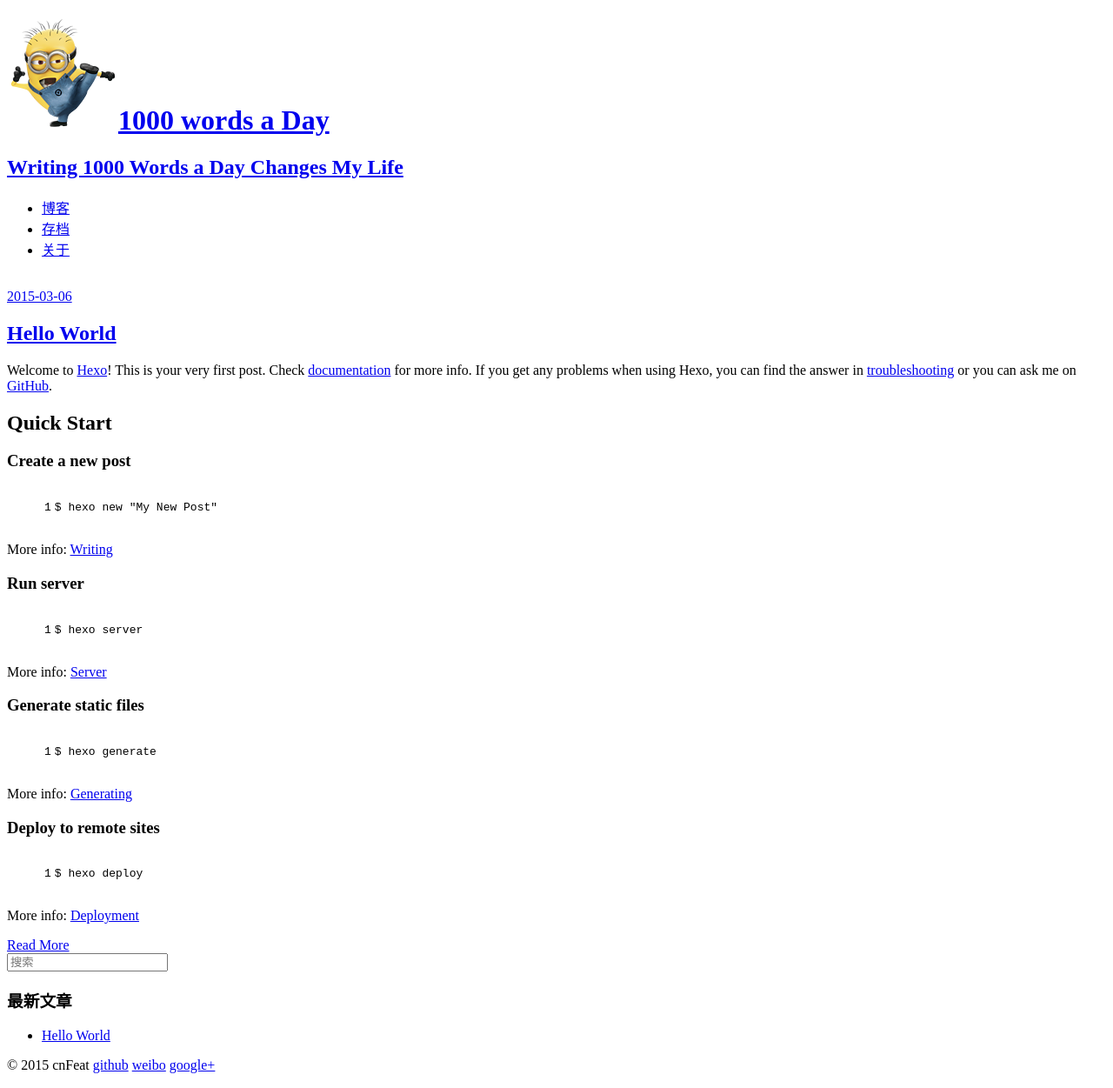
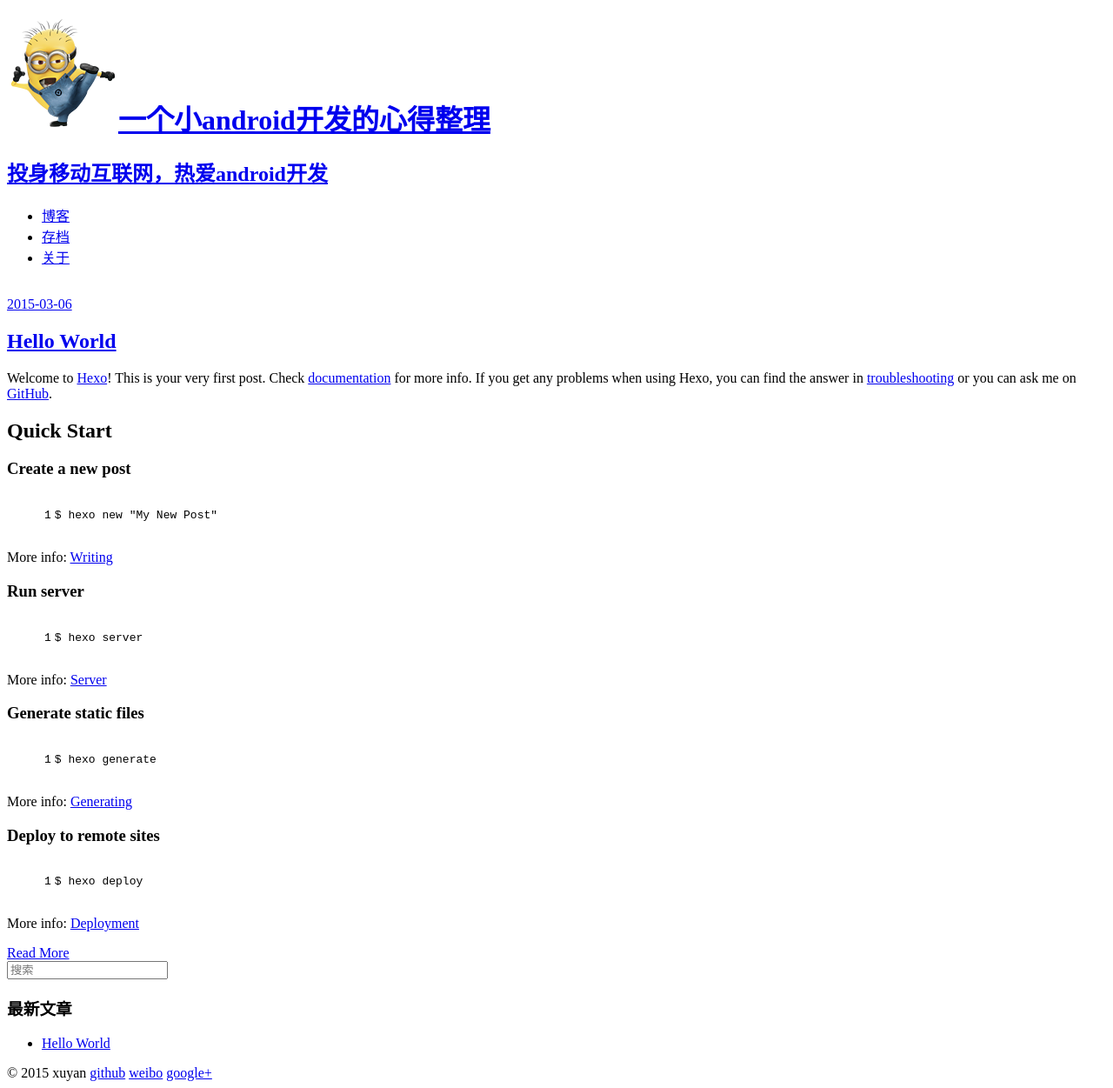
Before and after one commit to sdxy0506/sdxy0506.github.io, a plain HTML site: page index.html in a window 1280 px wide. Shown: the whole page at 87% size. Drawn offline with nearby package versions, Linux system fonts and the light colour scheme.

Commit message:
Site updated: 2015-03-06 14:20:26

```diff
--- a/index.html
+++ b/index.html
@@ -3,23 +3,23 @@
 <head>
   <meta charset="utf-8">
 
-  <title>1000 words a Day</title>
-  <meta name="author" content="cnFeat">
+  <title>一个小android开发的心得整理</title>
+  <meta name="author" content="xuyan">
 
-  <meta name="description" content="学习总结 思考感悟 知识管理">
+  <meta name="description" content="学习总结 思考感悟 知识管理 心得散文#网站描述">
 
 
   <meta name="viewport" content="width=device-width, initial-scale=1, maximum-scale=1">
 
 
-  <meta property="og:site_name" content="1000 words a Day"/>
+  <meta property="og:site_name" content="一个小android开发的心得整理"/>
 
 
     <meta property="og:image" content="undefined"/>
 
 
   <link href="/favicon.ico" rel="icon">
-  <link rel="alternate" href="/atom.xml" title="1000 words a Day" type="application/atom+xml">
+  <link rel="alternate" href="/atom.xml" title="一个小android开发的心得整理" type="application/atom+xml">
   <link rel="stylesheet" href="/css/style.css" media="screen" type="text/css">
   <!--[if lt IE 9]><script src="//html5shiv.googlecode.com/svn/trunk/html5.js"></script><![endif]-->
 
@@ -28,8 +28,8 @@
 <body>
   <header id="header" class='normal_mode'>
     <div class="inner"><div class="alignleft">
-  <h1><a href="/"><img class="logo" src="/css/img/logo.png"/>1000 words a Day</a></h1>
-  <h2><a href="/">Writing 1000 Words a Day Changes My Life</a></h2>
+  <h1><a href="/"><img class="logo" src="/css/img/logo.png"/>一个小android开发的心得整理</a></h1>
+  <h2><a href="/">投身移动互联网，热爱android开发</a></h2>
 </div>
 <nav id="main-nav">
   <ul>
@@ -115,7 +115,7 @@
   <div class="search">
   <form action="//google.com/search" method="get" accept-charset="utf-8">
     <input type="search" name="q" results="0" placeholder="搜索">
-    <input type="hidden" name="q" value="site:www.cnfeat.com">
+    <input type="hidden" name="q" value="site:">
   </form>
 </div>
 
@@ -140,7 +140,7 @@
   </div>
   <footer id="footer" class="inner"><div class="alignleft">
 
-  &copy; 2015 cnFeat
+  &copy; 2015 xuyan
 
 
     <a class="icon github" href="https://github.com/yunlzheng">github</a>
```
Also changed, not shown: 2015/03/06/hello-world/index.html (+9 -9 lines), archives/2015/03/index.html (+9 -9 lines), archives/2015/index.html (+9 -9 lines), archives/index.html (+9 -9 lines).
